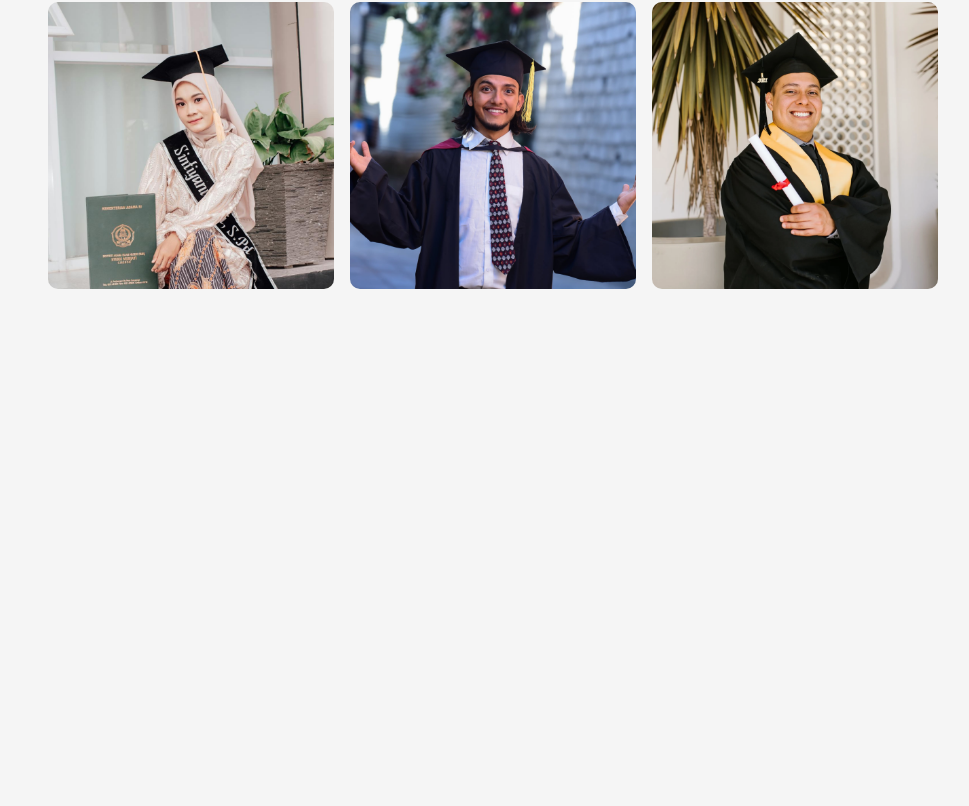
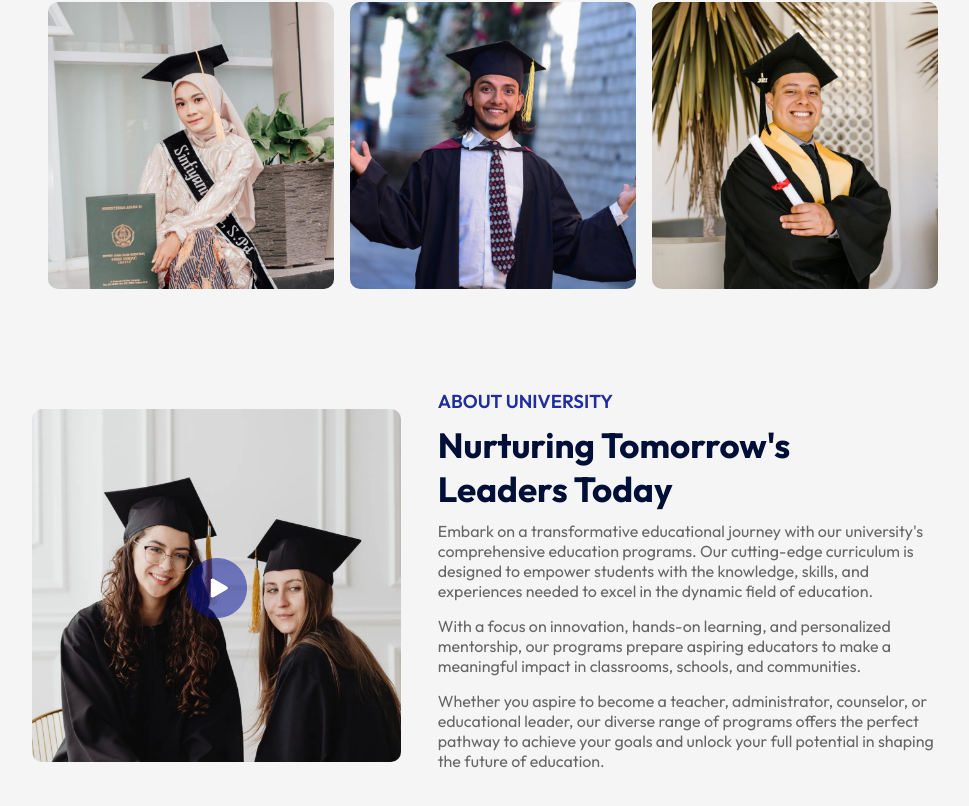
Before and after one commit to harshitverma2103/edusity, a React (Vite) app: page / in a window 1280 px wide. Shown: the part 1015-1821 px from the top of the page, without its empty margins (147-1116 px from the left). Before the commit the page ends 1384 px from the top, so only its background shows below. Built offline with nearby package versions, Linux system fonts and the light colour scheme.

Commit message:
add about section

```diff
--- a/src/App.jsx
+++ b/src/App.jsx
@@ -3,6 +3,7 @@
 import Hero from "./Components/Hero/Hero";
 import Program from "./Components/Programs/Program";
 import Title from "./Components/Title/Title";
+import About from "./Components/About/About";
 
 
 const App = () => {
@@ -13,6 +14,7 @@
       <div className="container">
         <Title subTitle="OUR PROGRAM" Title="What We Offer" />
         <Program />
+        <About/>
       </div>
     </div>
   );
--- a/src/Components/About/About.css
+++ b/src/Components/About/About.css
@@ -0,0 +1,47 @@
+.about{
+     margin: 100px auto;
+     display: flex;
+     align-items: center;
+     justify-content: space-between;
+     width: 90%;
+}
+
+.about-left{
+     flex-basis: 40%;
+     position: relative;
+}
+
+.about-right{
+     flex-basis: 56%;
+}
+
+.about-img{
+     width: 100%;
+     border-radius: 10px;
+}
+
+.play-icon{
+     width: 60px;
+     position: absolute;
+     top:50%;
+     left: 50%;
+     transform: translate(-50% , -50%);
+}
+
+.about h3{
+     font-weight: 600;
+     font-weight: 16px;
+     color: #212EA0;
+}
+
+.about h2{
+     font-size: 35px;
+     color: #000F38;
+     margin: 10px 0;
+     max-width: 400px;
+}
+
+.about p{
+     color: #676767;
+     margin-bottom: 15px;
+}
--- a/src/Components/About/About.jsx
+++ b/src/Components/About/About.jsx
@@ -0,0 +1,38 @@
+import React from "react";
+import "./About.css";
+import about_img from "../../assets/about.png";
+import play_icon from "../../assets/play-icon.png";
+
+const About = () => {
+  return (
+    <div className="about">
+      <div className="about-left">
+        <img src={about_img} alt="" className="about-img" />
+        <img src={play_icon} alt="" className="play-icon" />
+      </div>
+      <div className="about-right">
+        <h3>ABOUT UNIVERSITY</h3>
+        <h2>Nurturing Tomorrow's Leaders Today</h2>
+        <p>
+          Embark on a transformative educational journey with our university's
+          comprehensive education programs. Our cutting-edge curriculum is
+          designed to empower students with the knowledge, skills, and
+          experiences needed to excel in the dynamic field of education.
+        </p>
+        <p>
+          With a focus on innovation, hands-on learning, and personalized
+          mentorship, our programs prepare aspiring educators to make a
+          meaningful impact in classrooms, schools, and communities.
+        </p>
+        <p>
+          Whether you aspire to become a teacher, administrator, counselor, or
+          educational leader, our diverse range of programs offers the perfect
+          pathway to achieve your goals and unlock your full potential in
+          shaping the future of education.
+        </p>
+      </div>
+    </div>
+  );
+};
+
+export default About;
```
